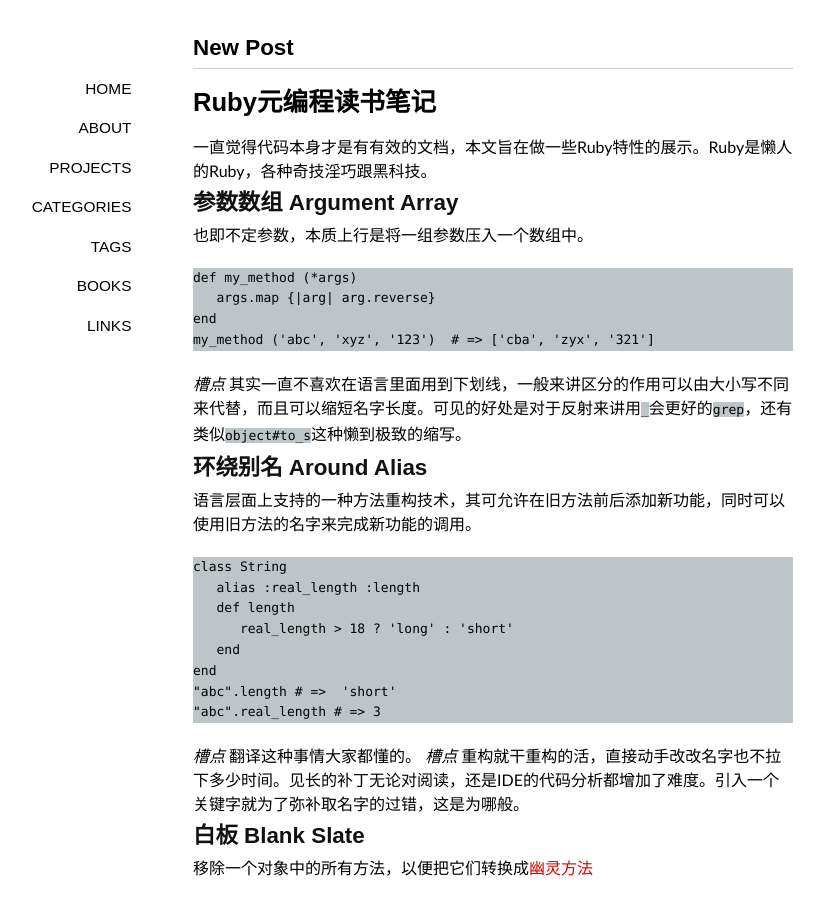
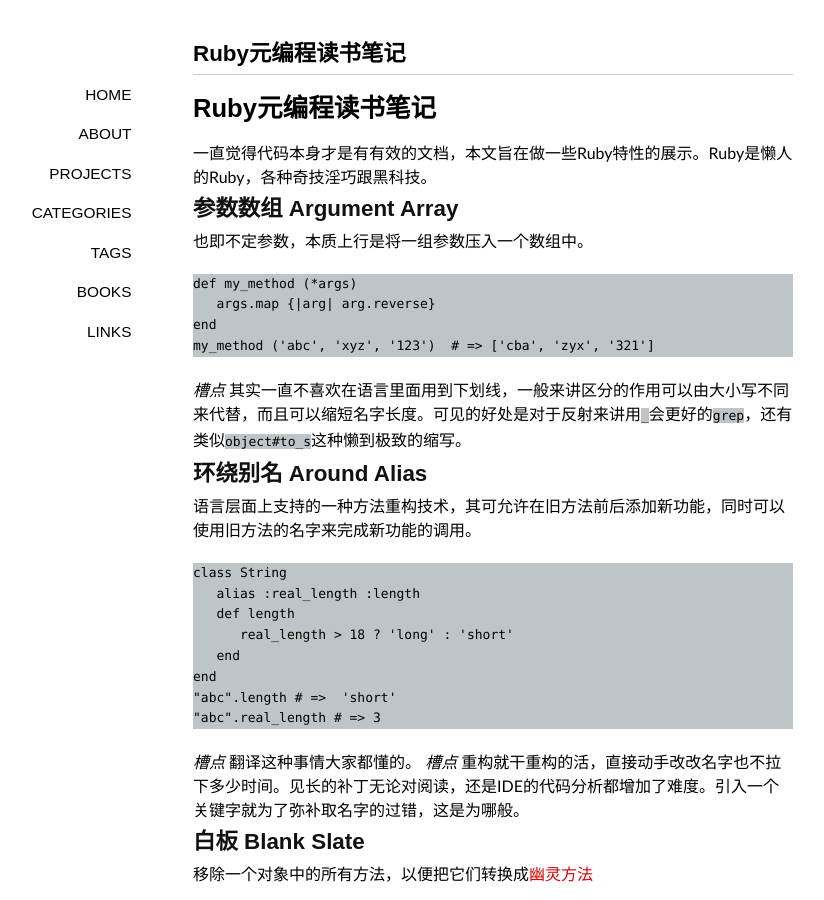
Before and after one commit to awayings/awayings.github.io, a Jekyll site: the page built from _posts/2014-02-10-Read-Ruby-Metaprogramming.md, in a window 1280 px wide and 900 px high. Shown: the whole window, without its empty margins (147-971 px from the left). Built offline with Jekyll 4.4.1, drawn with Linux system fonts in a browser that asks for light colours; some web fonts are replaced; Markdown is read by kramdown in place of the engine named in the settings; comment, search, counter and statistics services are not loaded.

Commit message:
Modify yaml title.

```diff
--- a/_posts/2014-02-10-Read-Ruby-Metaprogramming.md
+++ b/_posts/2014-02-10-Read-Ruby-Metaprogramming.md
@@ -1,10 +1,8 @@
 ---
 layout: post
-title: New Post
-permalink: new-page.html
-description: Some Description
+title: Ruby元编程读书笔记
 date: 2014-02-11 23:08:42 +08:00
-tags: "some tags here"
+tags: Ruby 元编程
 ---
 
 #Ruby元编程读书笔记
```
